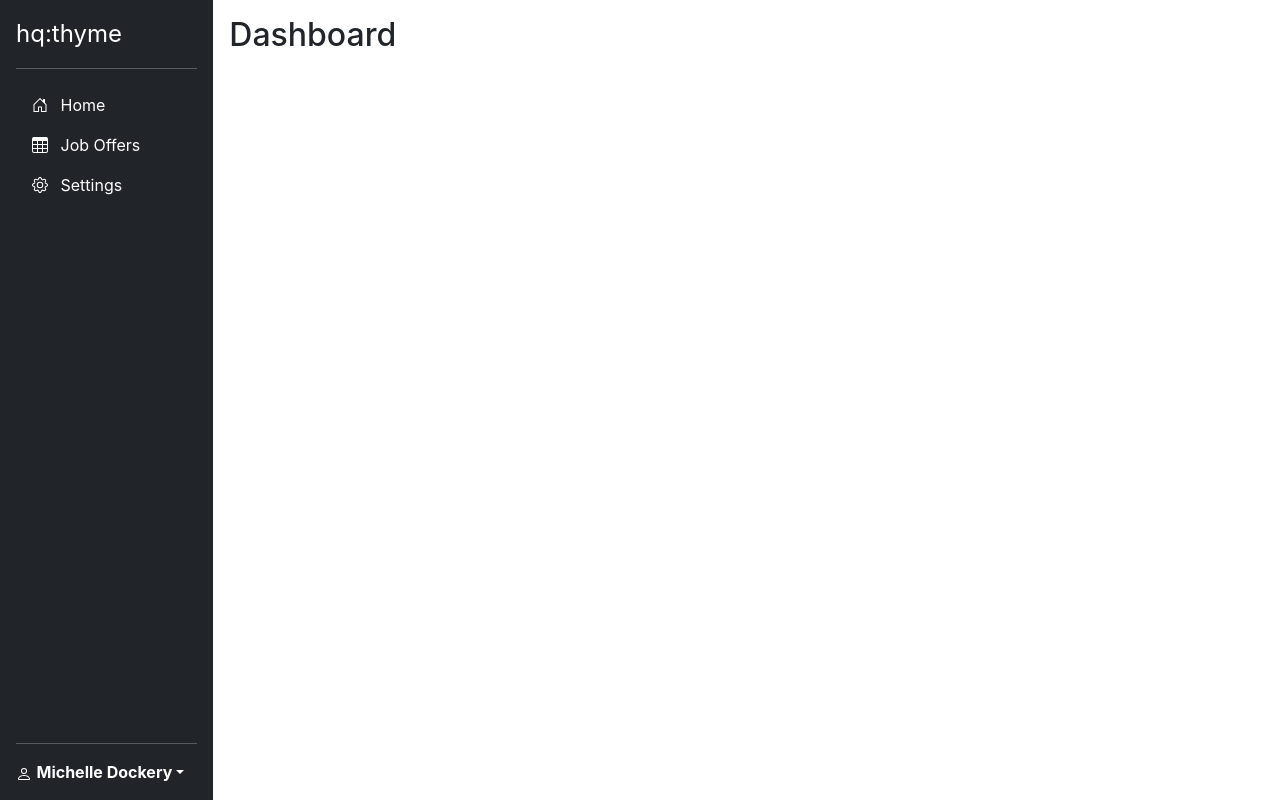
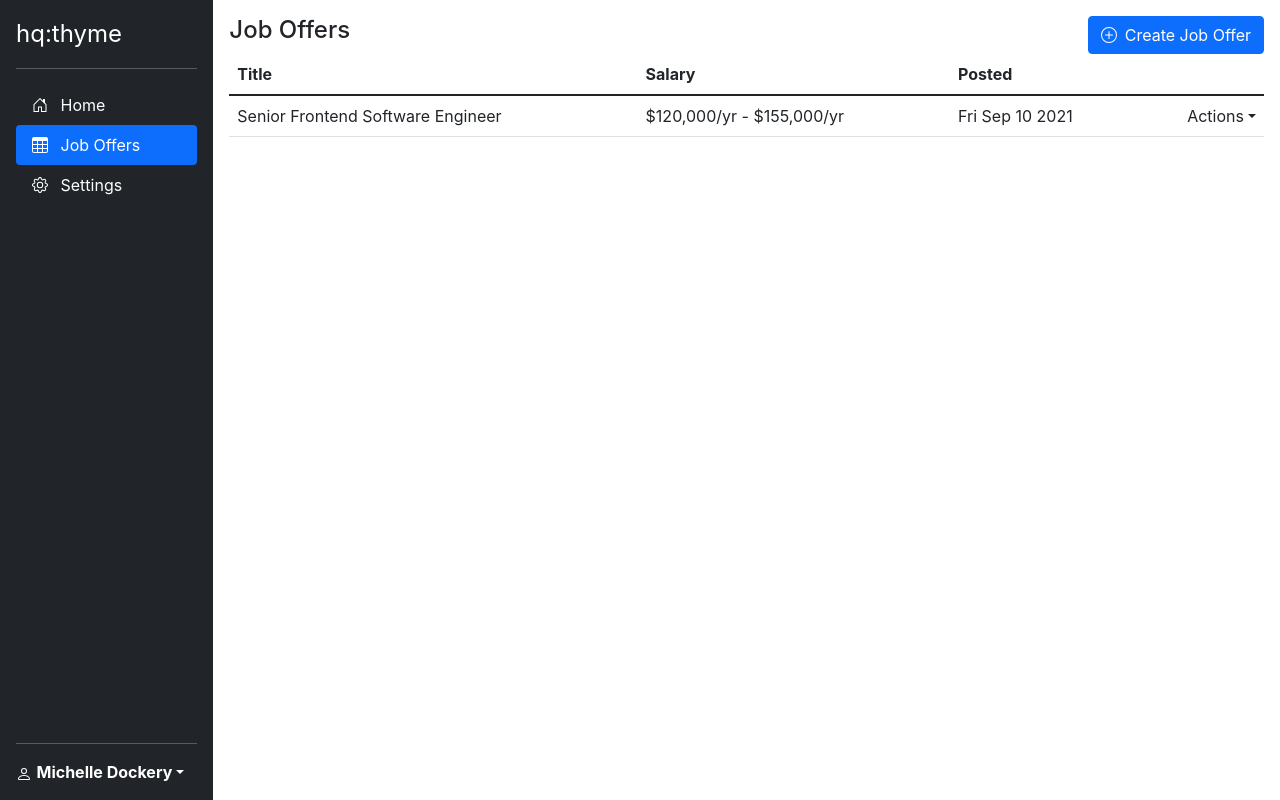
Before and after one commit to brandonshowers/hq-thyme, a React (Create React App) app: page /admin/job-offers in a window 1280 px wide. Built offline with nearby package versions, Linux system fonts and the light colour scheme.

Commit message:
Refactor app structure for public and admin routes

```diff
--- a/src/App.js
+++ b/src/App.js
@@ -1,31 +1,17 @@
 import React from "react";
 import {
   Route,
-  BrowserRouter as Router,
   Switch
 } from "react-router-dom";
-import AppSidebar from "./components/AppSidebar";
-import JobOffers from "./components/JobOffers";
-import JobOffersEdit from './components/JobOffers/edit.js';
-import JobOffersNew from './components/JobOffers/new.js';
+import AppAdmin from "./components/AppAdmin";
+import Main from "./components/Main";
 
 function App() {
   return (
-    <Router>
-      <AppSidebar className="d-flex flex-column p-3 bg-dark text-white col-xl-2" />
-      <div className="p-3 col-xl-10">
-        <Switch>
-          <Route path="/job-offers/:jobId/edit" component={ JobOffersEdit } />
-          <Route path="/job-offers/new" component={ JobOffersNew } />
-          <Route path="/job-offers" component={ JobOffers } />
-          {/* <Router path="/settings" component={ AppSettings } /> */}
-          <Route path="/">
-            <h2>Dashboard</h2>
-          </Route>
-          {/* <Router path="*" component={ Error404 } /> */}
-        </Switch>
-      </div>
-    </Router>
+    <Switch>
+      <Route path="/admin" component={ AppAdmin } />
+      <Route path="/" component={ Main } />
+    </Switch>
   );
 }
 
--- a/src/components/JobOffers/new.js
+++ b/src/components/AppAdmin/AdminPages/JobOfferNew.js
@@ -9,7 +9,7 @@
 import * as Yup from 'yup'
 import uuid from 'react-uuid'
 
-const JobOffersNew = ({ history }) => {
+const JobOfferNew = ({ history }) => {
   return (
     <React.Fragment>
       <h2 className="fs-4">Create Job Offer</h2>
@@ -63,7 +63,7 @@
             created: new Date().toISOString(),
           });
           localStorage.setItem("jobOffers", JSON.stringify(jobs));
-          history.push("/job-offers");
+          history.push("/admin/job-offers");
         }}
       >
         {({
@@ -228,4 +228,4 @@
   )
 }
 
-export default JobOffersNew
+export default JobOfferNew
--- a/src/components/JobOffers/index.js
+++ b/src/components/AppAdmin/AdminPages/JobOffersIndex.js
@@ -3,9 +3,9 @@
 import { IconContext } from 'react-icons'
 import { BsPlusCircle } from 'react-icons/bs'
 import { Link } from 'react-router-dom'
-import jobOffersJSON from '../../database/job-offers.json'
+import jobOffersJSON from '../../../database/job-offers.json'
 
-const JobOffers = () => {
+const JobOffersIndex = () => {
 
   const [jobOffers, setJobOffers] = useState(JSON.parse(localStorage.getItem("jobOffers")));
 
@@ -27,7 +27,7 @@
     <React.Fragment>
       <div className="d-flex justify-content-between">
         <h2 className="fs-4">Job Offers</h2>
-        <Link to="/job-offers/new" className="btn btn-primary">
+        <Link to="/admin/job-offers/new" className="btn btn-primary">
           <IconContext.Provider value={{ className: "bi me-2" }}><BsPlusCircle /></IconContext.Provider>
           Create Job Offer
         </Link>
@@ -55,14 +55,14 @@
                     <Link className="text-decoration-none" to={ `/jobs/${ offer.id }` }>Public Page</Link>
                   </Dropdown.Item>
                   <Dropdown.Item>
-                    <Link className="text-decoration-none" to={ `/job-offers/${ offer.id }/edit` }>Edit</Link>
+                    <Link className="text-decoration-none" to={ `/admin/job-offers/${ offer.id }/edit` }>Edit</Link>
                   </Dropdown.Item>
                   <Dropdown.Item>
                     <Link className="text-decoration-none" to="#">Send Offer to Candidate</Link>
                   </Dropdown.Item>
                   <Dropdown.Divider />
                   <Dropdown.Item>
-                    <Link className="text-decoration-none text-danger" to={ `/job-offers/${ offer.id }/delete` }>Delete</Link>
+                    <Link className="text-decoration-none text-danger" to={ `/admin/job-offers/${ offer.id }/delete` }>Delete</Link>
                   </Dropdown.Item>
                 </Dropdown.Menu>
               </Dropdown>
@@ -75,4 +75,4 @@
   )
 }
 
-export default JobOffers
+export default JobOffersIndex
--- a/src/components/AppSidebar/index.js
+++ b/src/components/AppAdmin/AdminSidebar/index.js
@@ -3,27 +3,27 @@
 import { IconContext } from "react-icons"
 import { Dropdown } from "react-bootstrap"
 
-const AppSidebar = ({ className }) => {
+const AdminSidebar = ({ className }) => {
   return (
     <div className={ className }>
-      <Link to="/" className="text-white text-decoration-none p-0 fs-4">hq:thyme</Link>
+      <Link to="/admin" className="text-white text-decoration-none p-0 fs-4">hq:thyme</Link>
       <hr />
       <IconContext.Provider value={{ className: "bi me-2" }}>
       <ul className="nav nav-pills flex-column mb-auto">
         <li className="nav-item">
-          <NavLink exact to="/" className="nav-link text-white">
+          <NavLink exact to="/admin" className="nav-link text-white">
             <BsHouseDoor/>
             { " Home " }
           </NavLink>
         </li>
         <li className="nav-item">
-          <NavLink to="/job-offers" className="nav-link text-white">
+          <NavLink to="/admin/job-offers" className="nav-link text-white">
             <BsTable/>
             { " Job Offers " }
           </NavLink>
         </li>
         <li className="nav-item">
-          <NavLink to="/settings" className="nav-link text-white">
+          <NavLink to="/admin/settings" className="nav-link text-white">
             <BsGear/>
             { " Settings " }
           </NavLink>
@@ -43,4 +43,4 @@
   )
 }
 
-export default AppSidebar
+export default AdminSidebar
--- /dev/null
+++ b/src/components/AppAdmin/index.js
@@ -0,0 +1,28 @@
+import React from 'react'
+import { Route, Switch } from 'react-router'
+import AdminSidebar from './AdminSidebar'
+import JobOffersIndex from "./AdminPages/JobOffersIndex"
+import JobOfferEdit from "./AdminPages/JobOfferEdit"
+import JobOfferNew from "./AdminPages/JobOfferNew"
+
+const AppAdmin = () => {
+  return (
+    <React.Fragment>
+      <AdminSidebar className="d-flex flex-column p-3 bg-dark text-white col-xl-2" />
+      <div className="p-3 col-xl-10">
+        <Switch>
+          <Route path="/admin/job-offers/:jobId/edit" component={ JobOfferEdit } />
+          <Route path="/admin/job-offers/new" component={ JobOfferNew } />
+          <Route path="/admin/job-offers" component={ JobOffersIndex } />
+          {/* <Router path="/settings" component={ AppSettings } /> */}
+          <Route path="/admin">
+          <h2>Dashboard</h2>
+          </Route>
+          {/* <Router path="*" component={ Error404 } /> */}
+        </Switch>
+      </div>
+    </React.Fragment>
+  )
+}
+
+export default AppAdmin
--- /dev/null
+++ b/src/components/Main/JobOffer/index.js
@@ -0,0 +1,11 @@
+import React from 'react'
+
+const JobOffer = () => {
+  return (
+    <div>
+      <h2>Here's your awesome job Offer!</h2>
+    </div>
+  )
+}
+
+export default JobOffer
--- /dev/null
+++ b/src/components/Main/index.js
@@ -0,0 +1,13 @@
+import React from 'react'
+import { Route, Switch } from 'react-router'
+import JobOffer from "./JobOffer"
+
+const Main = () => {
+  return (
+    <Switch>
+      <Route path="/jobs" component={ JobOffer } />
+    </Switch>
+  )
+}
+
+export default Main
--- a/src/index.js
+++ b/src/index.js
@@ -1,13 +1,16 @@
 import React from 'react';
+import { BrowserRouter as Router } from 'react-router-dom';
 import ReactDOM from 'react-dom';
+import App from './App';
 import 'bootstrap/dist/css/bootstrap.min.css';
-import App from './App';
+import './index.css';
 import reportWebVitals from './reportWebVitals';
-import './index.css';
 
 ReactDOM.render(
   <React.StrictMode>
-    <App />
+    <Router>
+      <App />
+    </Router>
   </React.StrictMode>,
   document.getElementById('root')
 );
```
Also changed, not shown: src/components/AppAdmin/AdminPages/JobOfferEdit.js (renamed from src/components/JobOffers/edit.js).
